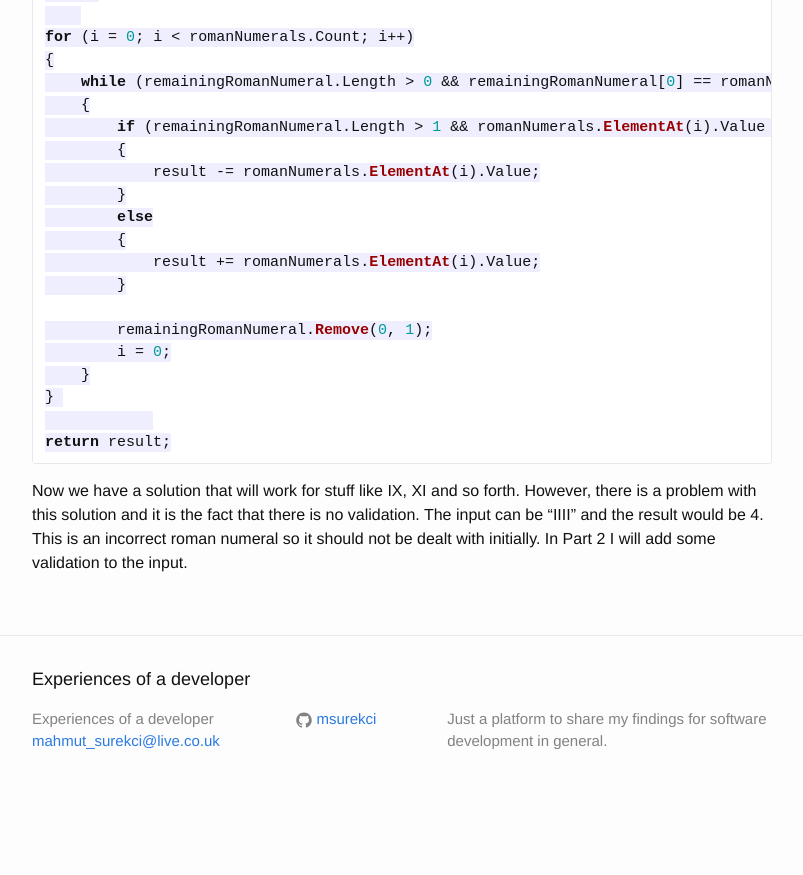
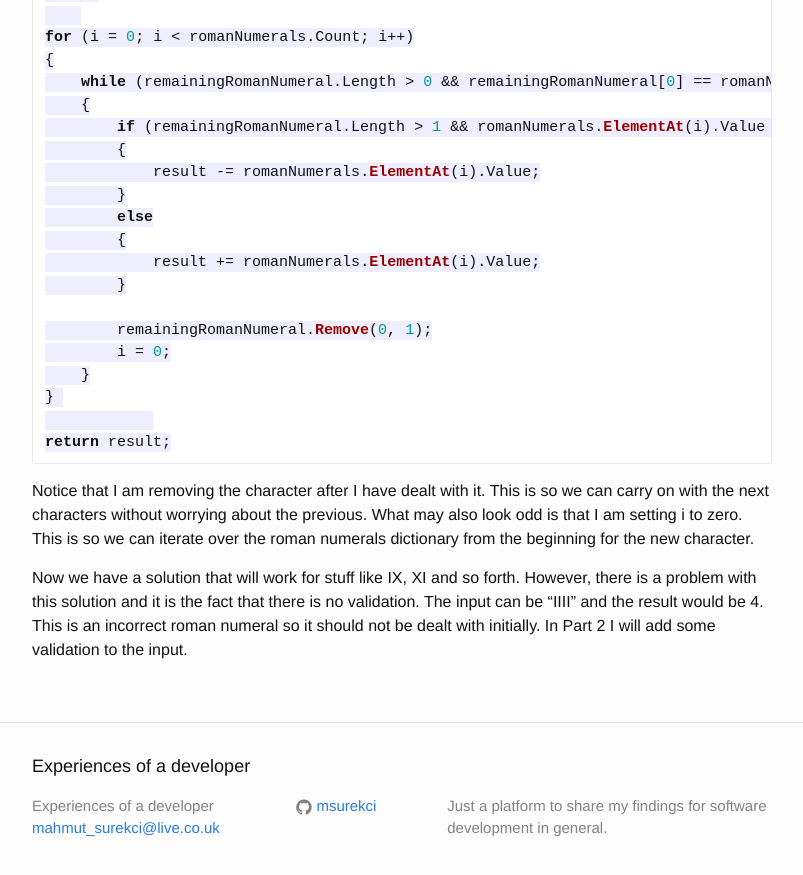
Before and after one commit to msurekci/msurekci.github.io, a Jekyll site: the page built from _posts/2016-06-12-roman-numeral-to-arabic-numbers.markdown, in a window 1280 px wide and 900 px high, scrolled down 2549 px. Shown: the top 875 px of the window, without its empty margins (238-1041 px from the left). Built offline with Jekyll 4.4.1, drawn with Linux system fonts in a browser that asks for light colours; before the commit the page ends 3362 px from its top, so only the background shows below that.

Commit message:
explain the loop in further detail

````diff
--- a/_posts/2016-06-12-roman-numeral-to-arabic-numbers.markdown
+++ b/_posts/2016-06-12-roman-numeral-to-arabic-numbers.markdown
@@ -144,5 +144,8 @@ for (i = 0; i < romanNumerals.Count; i++)
 return result;
 ```
 
+Notice that I am removing the character after I have dealt with it. This is so we can carry on with the next characters without worrying about the previous. What may also look odd is that I am setting i to zero. This is so
+we can iterate over the roman numerals dictionary from the beginning for the new character.
+
 Now we have a solution that will work for stuff like IX, XI and so forth. However, there is a problem with this solution and it is the fact that there is no validation. The input can be "IIII" and the result would be 4. This is an incorrect roman numeral
 so it should not be dealt with initially. In Part 2 I will add some validation to the input.
````
